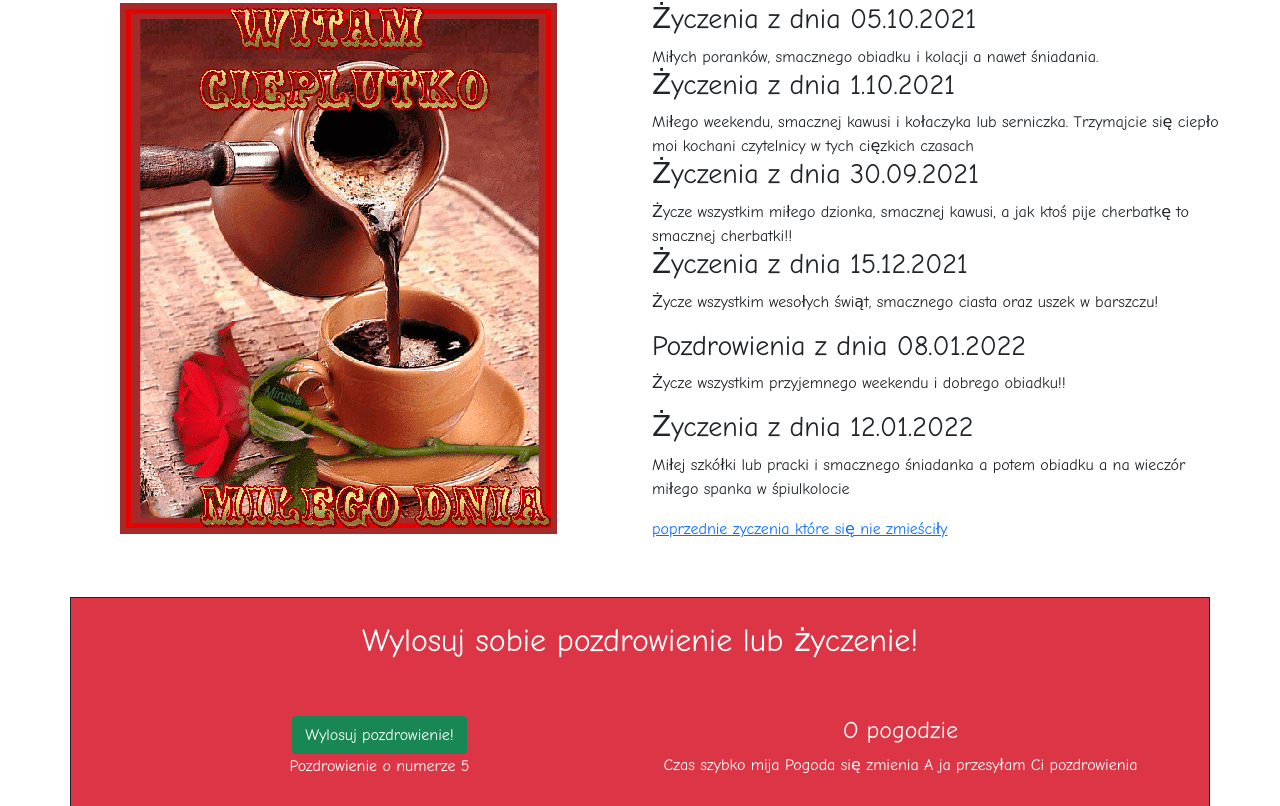
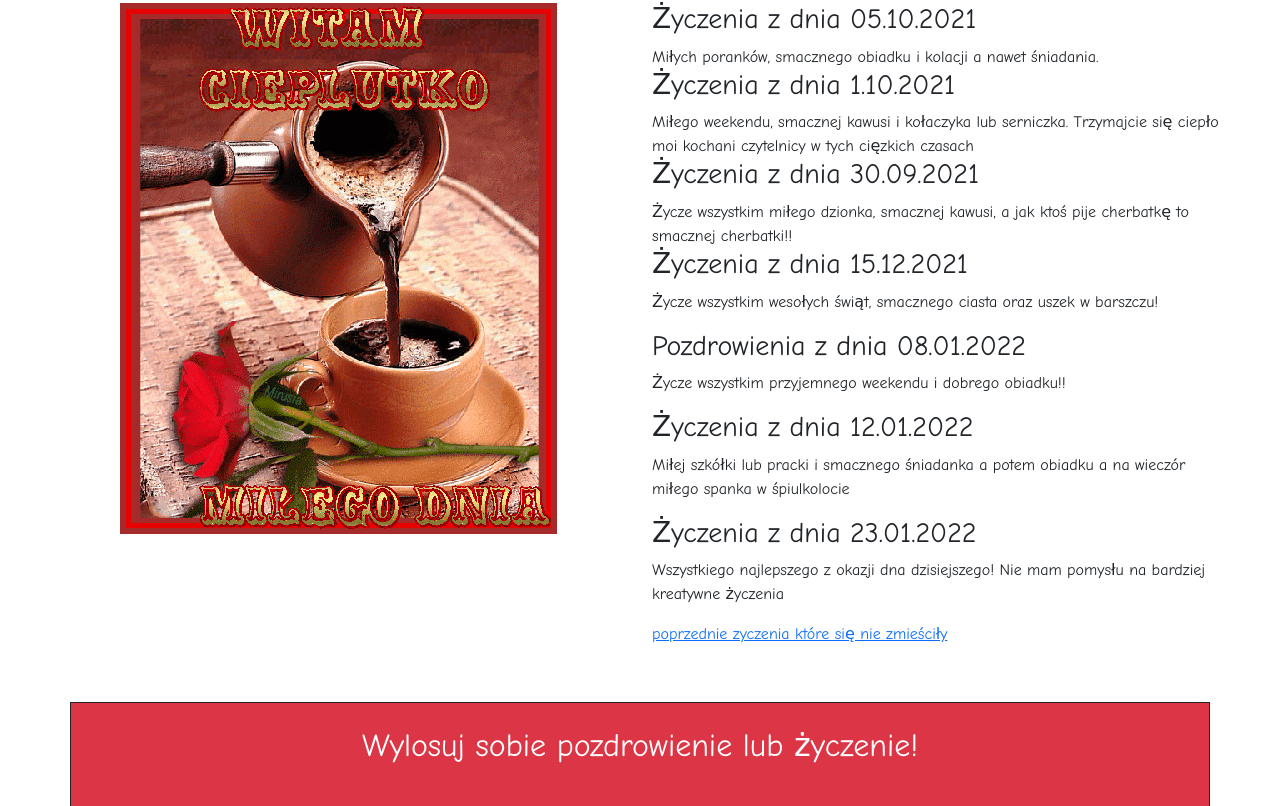
Before and after one commit to Lepkazielona/Lepkazielona.github.io, a plain HTML site: page index.html in a window 1280 px wide. Shown: the part 365-1171 px from the top of the page. Drawn offline with nearby package versions, Linux system fonts and the light colour scheme; a script that the page names is missing.

Commit message:
nowe zyczenia

```diff
--- a/index.html
+++ b/index.html
@@ -35,6 +35,8 @@
                 <p>Życze wszystkim przyjemnego weekendu i dobrego obiadku!!</p>
                 <h3>Życzenia z dnia 12.01.2022</h3>
                 <p>Miłej szkółki lub pracki i smacznego śniadanka a potem obiadku a na wieczór miłego spanka w śpiulkolocie</p>
+                <h3>Życzenia z dnia 23.01.2022</h3>
+                <p>Wszystkiego najlepszego z okazji dna dzisiejszego! Nie mam pomysłu na bardziej kreatywne życzenia</p>
                 <a href="zyczenia.html">poprzednie zyczenia które się nie zmieściły</a>
             </div>
         </div>
```
